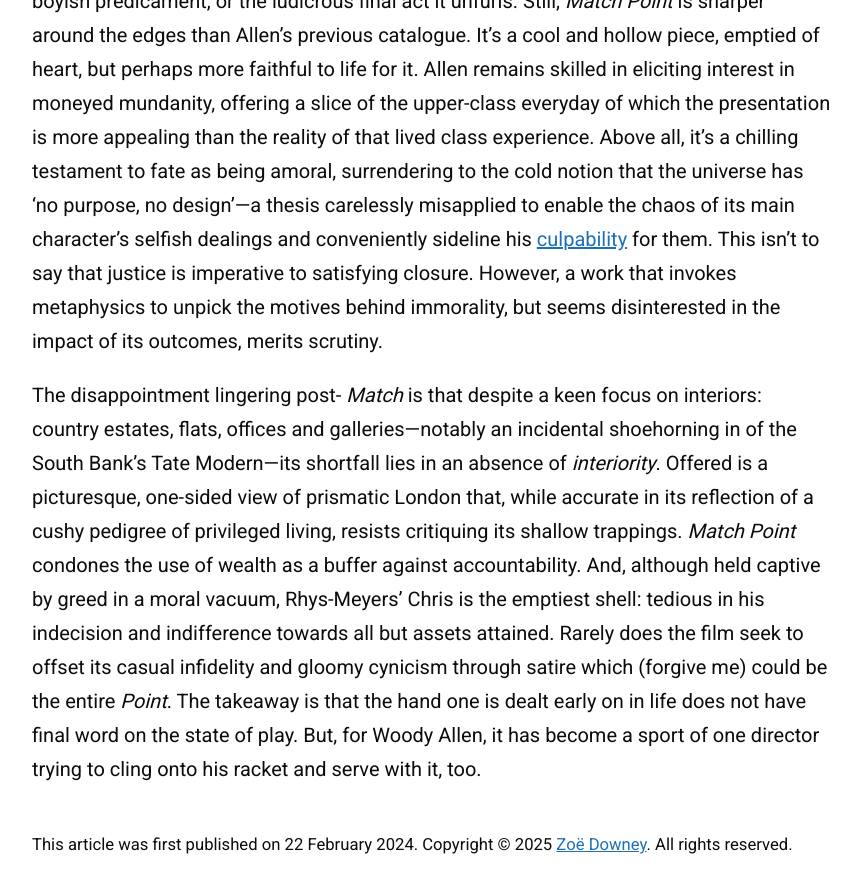
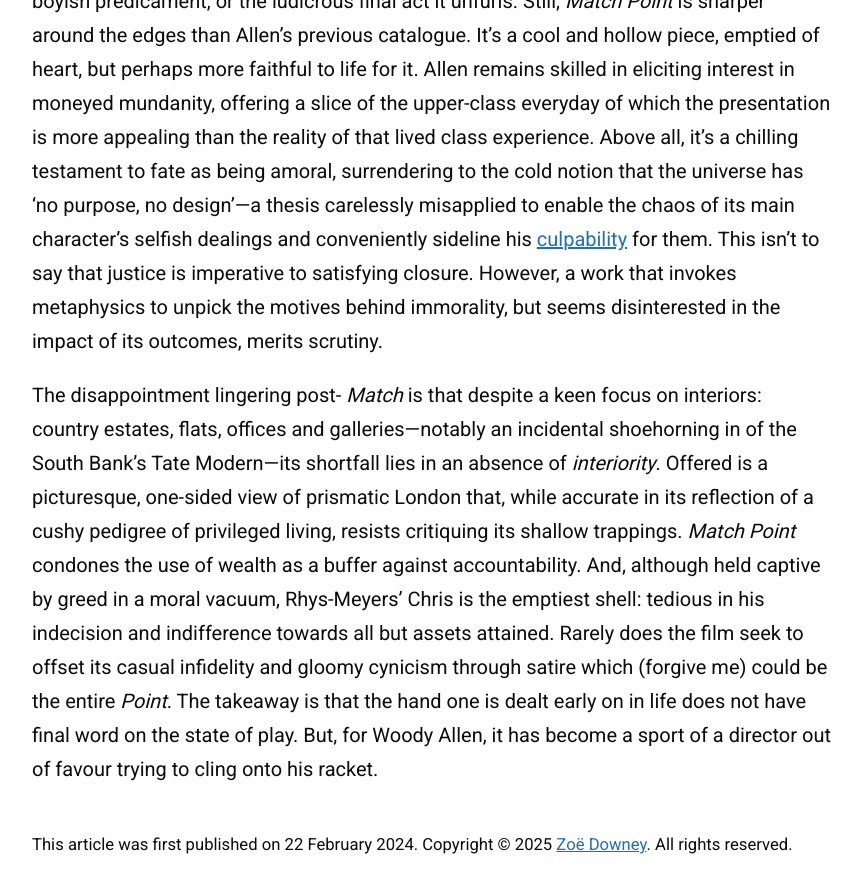
Before and after one commit to zoeurl/zoedowney.github.io, a Jekyll site: the page built from _posts/2024-02-22-match-point.md, in a window 1280 px wide and 900 px high, scrolled down 2932 px. Shown: the top 893 px of the window, without its empty margins (208-1070 px from the left). Built offline with Jekyll 4.4.1, drawn with Linux system fonts in a browser that asks for light colours.

Commit message:
Update 2024-02-22-match-point.md

```diff
--- a/_posts/2024-02-22-match-point.md
+++ b/_posts/2024-02-22-match-point.md
@@ -23,4 +23,4 @@
 
 It is on this essential, but tiresome, (male) conflict that _Match Point_ rests: does our hero choose wealth, standing and security tethered to a lukewarm coupling, or sacrifice it all for a less fortunate woman who tempts him via her sirenesque magnetism? Without delving into twists (of which there are a predictable few), it's a big ask to sympathise with such a boyish predicament, or the ludicrous final act it unfurls. Still, _Match Point_ is sharper around the edges than Allen’s previous catalogue. It’s a cool and hollow piece, emptied of heart, but perhaps more faithful to life for it. Allen remains skilled in eliciting interest in moneyed mundanity, offering a slice of the upper-class everyday of which the presentation is more appealing than the reality of that lived class experience. Above all, it’s a chilling testament to fate as being amoral, surrendering to the cold notion that the universe has ‘no purpose, no design’—a thesis carelessly misapplied to enable the chaos of its main character’s selfish dealings and conveniently sideline his [culpability](https://www.theguardian.com/film/2023/sep/08/woody-allen-venice-applause-metoo) for them. This isn't to say that justice is imperative to satisfying closure. However, a work that invokes metaphysics to unpick the motives behind immorality, but seems disinterested in the impact of its outcomes, merits scrutiny.
 
-The disappointment lingering post- _Match_ is that despite a keen focus on interiors: country estates, flats, offices and galleries—notably an incidental shoehorning in of the South Bank’s Tate Modern—its shortfall lies in an absence of _interiority_. Offered is a picturesque, one-sided view of prismatic London that, while accurate in its reflection of a cushy pedigree of privileged living, resists critiquing its shallow trappings. _Match Point_ condones the use of wealth as a buffer against accountability. And, although held captive by greed in a moral vacuum, Rhys-Meyers' Chris is the emptiest shell: tedious in his indecision and indifference towards all but assets attained. Rarely does the film seek to offset its casual infidelity and gloomy cynicism through satire which (forgive me) could be the entire _Point_. The takeaway is that the hand one is dealt early on in life does not have final word on the state of play. But, for Woody Allen, it has become a sport of one director trying to cling onto his racket and serve with it, too.
+The disappointment lingering post- _Match_ is that despite a keen focus on interiors: country estates, flats, offices and galleries—notably an incidental shoehorning in of the South Bank’s Tate Modern—its shortfall lies in an absence of _interiority_. Offered is a picturesque, one-sided view of prismatic London that, while accurate in its reflection of a cushy pedigree of privileged living, resists critiquing its shallow trappings. _Match Point_ condones the use of wealth as a buffer against accountability. And, although held captive by greed in a moral vacuum, Rhys-Meyers' Chris is the emptiest shell: tedious in his indecision and indifference towards all but assets attained. Rarely does the film seek to offset its casual infidelity and gloomy cynicism through satire which (forgive me) could be the entire _Point_. The takeaway is that the hand one is dealt early on in life does not have final word on the state of play. But, for Woody Allen, it has become a sport of a director out of favour trying to cling onto his racket.
```
